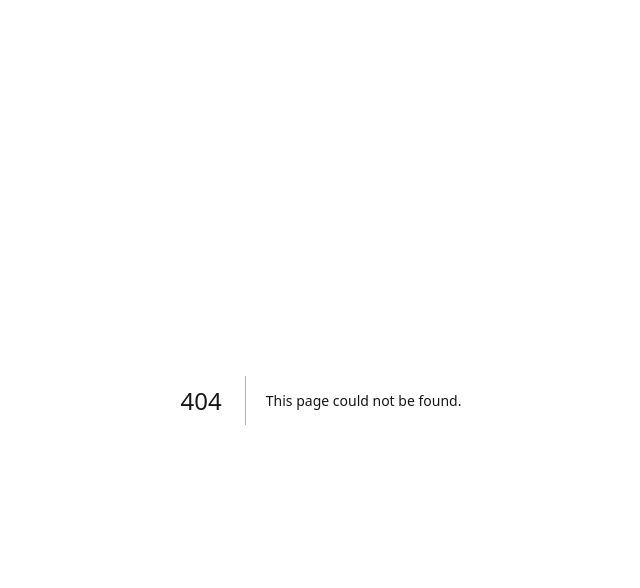
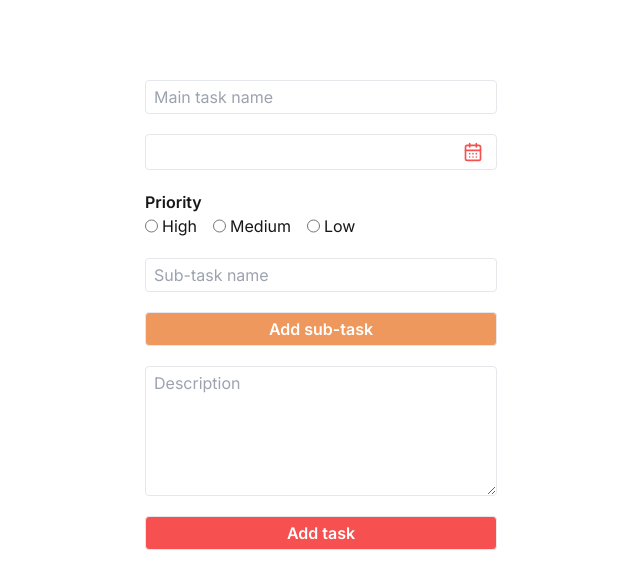
Before and after one commit to tascintra/supertask, a Next.js app: page /form in a window 1280 px wide. Before the commit this address had no page. Shown: the top 588 px of the page, without its empty margins (319-959 px from the left). Built offline with nearby package versions, Linux system fonts and the light colour scheme.

Commit message:
feat: form page created
this page was created to test form manipulation and api integration with less customized components

```diff
--- a/package.json
+++ b/package.json
@@ -12,6 +12,7 @@
     "commit": "git-cz"
   },
   "dependencies": {
+    "@hookform/resolvers": "^3.2.0",
     "@types/node": "20.4.6",
     "@types/react": "18.2.18",
     "@types/react-dom": "18.2.7",
@@ -26,9 +27,11 @@
     "postcss": "8.4.27",
     "react": "18.2.0",
     "react-dom": "18.2.0",
+    "react-hook-form": "^7.45.4",
     "tailwind-variants": "^0.1.13",
     "tailwindcss": "3.3.3",
-    "typescript": "5.1.6"
+    "typescript": "5.1.6",
+    "zod": "^3.21.4"
   },
   "devDependencies": {
     "@commitlint/cli": "^17.6.7",
--- /dev/null
+++ b/src/app/form/page.tsx
@@ -0,0 +1,155 @@
+'use client'
+import axios from 'axios'
+import { useRef } from 'react'
+import { useFieldArray, useForm } from 'react-hook-form'
+
+interface Subtasks {
+  id: string
+  subTask: string
+  isCompleted: boolean
+}
+
+interface DataType {
+  title: string
+  dueDate: string
+  priority: 'high' | 'medium' | 'low'
+  subTasks?: Subtasks[]
+  description?: string
+}
+
+export default function Form() {
+  const subTaskName = useRef<HTMLInputElement>(null)
+  const subTaskCompleted = useRef<HTMLInputElement>(null)
+
+  const { register, control, handleSubmit } = useForm<DataType>()
+  const { fields, append, update, remove } = useFieldArray({
+    control,
+    name: 'subTasks',
+  })
+
+  const handleSubTasks = () => {
+    subTaskName.current?.value &&
+      append({
+        id: Date.now().toString(),
+        subTask: subTaskName.current.value,
+        isCompleted: false,
+      })
+    subTaskName.current && (subTaskName.current.value = '')
+    subTaskName.current?.focus()
+  }
+
+  const handleFormSubmit = (data: DataType) => {
+    console.log(fields)
+    console.log('data', data)
+    axios.post('/api/tasks', data)
+  }
+
+  return (
+    <main>
+      <form
+        onSubmit={handleSubmit(handleFormSubmit)}
+        className="mx-auto mt-20 flex max-w-sm flex-col gap-5 px-4"
+      >
+        <input
+          {...register('title')}
+          type="text"
+          placeholder="Main task name"
+          className="rounded border px-2 py-1"
+        />
+        <input
+          {...register('dueDate')}
+          type="date"
+          className="rounded border px-2 py-1"
+        />
+        <fieldset className="flex gap-4">
+          <legend className="font-semibold">Priority</legend>
+          <div className="flex gap-1">
+            <input
+              {...register('priority')}
+              type="radio"
+              id="high"
+              value="high"
+            />
+            <label htmlFor="high">High</label>
+          </div>
+          <div className="flex gap-1">
+            <input
+              {...register('priority')}
+              type="radio"
+              id="medium"
+              value="medium"
+            />
+            <label htmlFor="medium">Medium</label>
+          </div>
+          <div className="flex gap-1">
+            <input
+              {...register('priority')}
+              type="radio"
+              id="low"
+              value="low"
+            />
+            <label htmlFor="low">Low</label>
+          </div>
+        </fieldset>
+        <input
+          ref={subTaskName}
+          type="text"
+          placeholder="Sub-task name"
+          className="rounded border px-2 py-1"
+        />
+        <button
+          type="button"
+          onClick={handleSubTasks}
+          className="rounded border bg-primary-200 py-1 font-semibold text-white"
+        >
+          Add sub-task
+        </button>
+
+        {fields.length > 0 && (
+          <ul className="divide-y rounded border">
+            {fields.map((f, index) => (
+              <li
+                key={f.id}
+                className="flex w-full gap-1 p-2 hover:bg-zinc-100"
+              >
+                <input
+                  type="checkbox"
+                  checked={f.isCompleted}
+                  name={f.subTask}
+                  id={f.subTask}
+                  ref={subTaskCompleted}
+                  onChange={({ target }) => {
+                    update(index, { ...f, isCompleted: target.checked })
+                  }}
+                />
+                <label htmlFor={f.subTask}>{f.subTask}</label>
+                <button
+                  onClick={() => remove(index)}
+                  type="button"
+                  className="ml-auto text-xs font-semibold leading-none text-red-500 p-1"
+                >
+                  x
+                </button>
+              </li>
+            ))}
+          </ul>
+        )}
+
+        <textarea
+          {...register('description')}
+          id="description"
+          placeholder="Description"
+          cols={30}
+          rows={5}
+          className="rounded border px-2 py-1"
+        />
+        <button
+          type="submit"
+          className="rounded border bg-primary-900 py-1 font-semibold text-white"
+        >
+          Add task
+        </button>
+      </form>
+    </main>
+  )
+}
```
Also changed, not shown: 1 other file (tests, documents, lock files or other folders).
